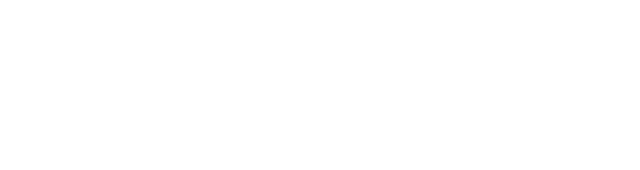
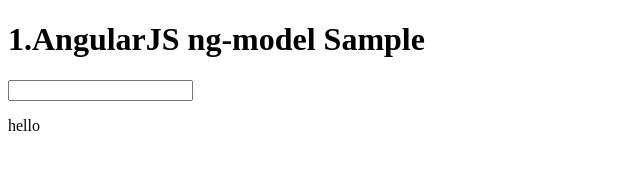
Before and after one commit to atsumo/angularjs-study, a plain HTML site: page sample/01-study-ngmodel/index.html in a window 1280 px wide. Shown: the whole page, without its empty margins (0-640 px from the left). Drawn offline with nearby package versions, Linux system fonts and the light colour scheme.

Commit message:
add sample ng-model

```diff
--- a/sample/index.html
+++ b/sample/01-study-ngmodel/index.html
@@ -1,12 +1,13 @@
 <!DOCTYPE html>
-<html lang="en" ng-app>
+<html lang="ja" ng-app>
 <head>
     <meta charset="UTF-8">
-    <title>angularJS TODO List sample</title>
+    <title>1.AngularJS sample</title>
     <script src="https://ajax.googleapis.com/ajax/libs/angularjs/1.0.7/angular.min.js"></script>
 </head>
 <body>
-    <div ng-controller="">
-    </div>
+    <h1>1.AngularJS ng-model Sample</h1>
+    <input type="text" ng-model="name">
+    <p>hello {{name}}</p>
 </body>
 </html>
```
Also changed, not shown: sample/01-study-ngmodel/js/sample.js (added).
